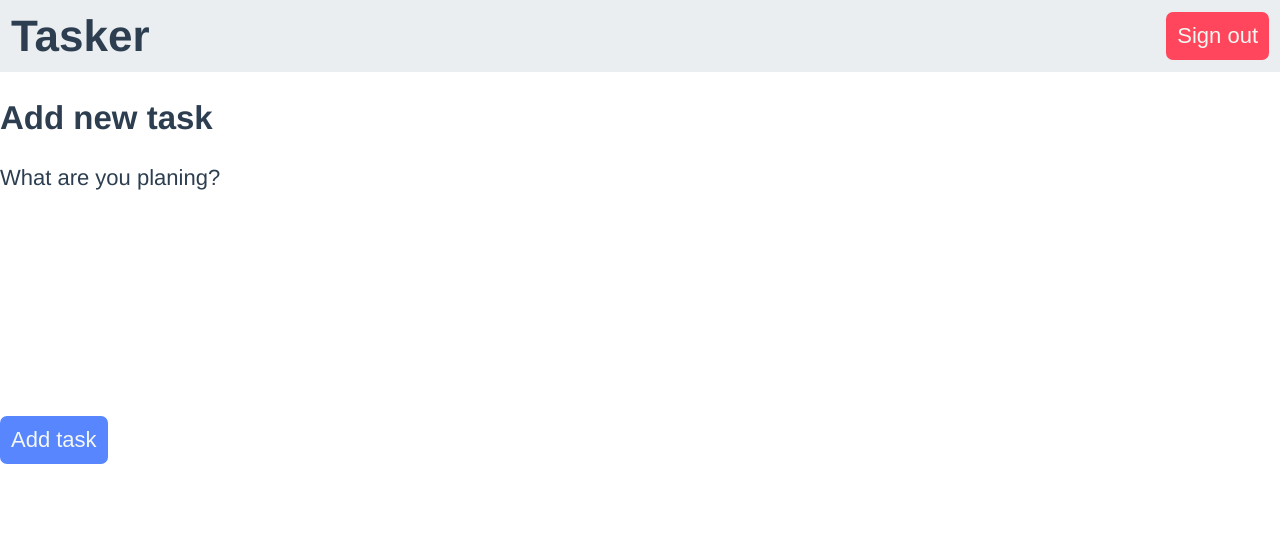
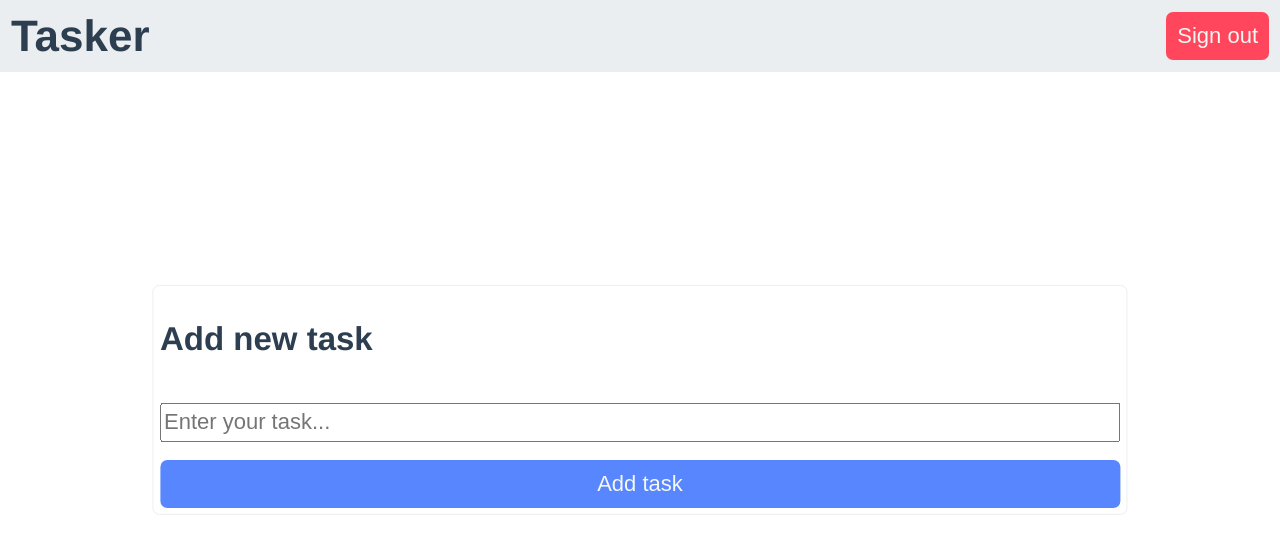
Before and after one commit to kochtaik/vue-smart-to-do, a Vue app: page /add in a window 1280 px wide. Shown: the top 554 px of the page. Built offline with nearby package versions, Linux system fonts and the light colour scheme; no server answers; the database is empty; sample sign-in values are in the browser's storage.

Commit message:
improve UI/UX

```diff
--- a/src/assets/colors.scss
+++ b/src/assets/colors.scss
@@ -1,5 +1,5 @@
 $base-blue: #5786ff;
 $dark-contrast: #f5f7f2; // contrasts whith dark colors
-$header: #ebeef0;
+$base-gray: #ebeef0;
 $red-alert: #ff465c;
 $base-font: #2c3e50;
--- a/src/components/Tasks/AddTask.vue
+++ b/src/components/Tasks/AddTask.vue
@@ -1,15 +1,14 @@
 <template>
   <section class="add-task">
     <h1 class="add-task__heading">Add new task</h1>
-    <div
-      class="add-task__content"
-      contenteditable="true"
-      @focus="clearTaskContent"
-      @blur="setDefaultPlaceholder"
-      @input="setInput($event.target.textContent)"
-    >
-      {{ taskContent }}
-    </div>
+    <input
+      class="add-task__input"
+      type="text"
+      name=""
+      id=""
+      placeholder="Enter your task..."
+      v-model="taskContent"
+    />
     <base-button class="add-task__button" @click="prepareDataBeforeSending">
       Add task
     </base-button>
@@ -20,7 +19,7 @@
 export default {
   data() {
     return {
-      taskContent: "What are you planing?",
+      taskContent: "",
     };
   },
   methods: {
@@ -29,15 +28,8 @@ export default {
         this.taskContent = "";
       }
     },
-    setDefaultPlaceholder() {
-      if (this.taskContent === "") {
-        this.taskContent = "What are you planing?";
-      }
-    },
-    setInput(inputValue) {
-      this.taskContent = inputValue;
-    },
-    prepareDataBeforeSending() {
+    async prepareDataBeforeSending() {
+      if (this.taskContent === "") return;
       const user = this.$store.state.authModule.currentUser;
       const taskRecord = {
         user,
@@ -47,7 +39,7 @@ export default {
           completed: false,
         },
       };
-      this.$store.dispatch("tasksModule/putTaskToServer", taskRecord);
+      await this.$store.dispatch("tasksModule/putTaskToServer", taskRecord);
     },
   },
 };
@@ -57,10 +49,21 @@ export default {
 @import "../../assets/colors";
 
 .add-task {
-  &__content {
-    height: 30vh;
-    width: 50%;
-    margin: 0.5em 0;
+  position: absolute;
+  left: 50%;
+  top: 50%;
+  transform: translate(-50%, -50%);
+  margin: 0 auto;
+  padding: 0.3em;
+  width: 75%;
+  display: flex;
+  flex-direction: column;
+  justify-content: center;
+  border: 1px solid $base-gray;
+  border-radius: 7px;
+  &__input {
+    height: 1.5em;
+    margin: 0.8em 0;
   }
   &__button {
     background: $base-blue;
--- a/src/components/Tasks/TasksList.vue
+++ b/src/components/Tasks/TasksList.vue
@@ -1,19 +1,34 @@
 <template>
   <section class="tasks">
     <template v-if="tasksNumber">
-      <h2 class="tasks__number">{{ tasksNumber }} task(-s) for this day</h2>
+      <div class="tasks__heading">
+        <h2 class="tasks__heading__number">
+          {{ tasksNumber }} task(-s) for this day
+        </h2>
+        <base-button class="tasks__heading__new-task">
+          <router-link to="/add">New task</router-link>
+        </base-button>
+      </div>
       <ul class="tasks__task-list task-list">
         <li
           class="task-list__item"
           v-for="(info, id, idx) in tasksByDay"
           :key="id"
         >
-          <label :for="id">{{ info.taskContent }}</label>
+          <label
+            :for="id"
+            class="task-list__item__label"
+            :class="{ 'task-list__item__label--done': info.completed }"
+          >
+            {{ info.taskContent }}
+          </label>
           <input
+            class="task-list__item__checkbox"
             type="checkbox"
             name=""
             :id="idx"
             :value="createJSONString({ id, info })"
+            :checked="info.completed"
             @change="changeTaskStatus($event.target.value)"
           />
         </li>
@@ -22,9 +37,6 @@
     <template v-else>
       <h1>No tasks for this day</h1>
     </template>
-    <base-button class="tasks__new-task">
-      <router-link to="/add">New task</router-link>
-    </base-button>
   </section>
 </template>
 
@@ -64,10 +76,57 @@ export default {
       return JSON.stringify(taskObj);
     },
   },
-  // watch: {
-  //   completedTasks(tasks) {
-  //     this.changeTaskStatus(tasks);
-  //   },
-  // },
 };
 </script>
+
+<style lang="scss" scoped>
+@import "../../assets/colors";
+
+.tasks {
+  display: flex;
+  flex-direction: column;
+  &__heading {
+    display: flex;
+    align-items: center;
+
+    &__new-task {
+      padding: 0.5em;
+      margin-left: 0.5em;
+      background: $base-blue;
+      height: 2em;
+
+      & > a {
+        color: $dark-contrast;
+        text-decoration: none;
+      }
+    }
+  }
+  .task-list {
+    list-style: none;
+    margin-top: 0;
+
+    &__item {
+      font-size: 1.2em;
+      padding: 0.5em;
+      border-bottom: 1px solid $base-gray;
+      display: flex;
+      justify-content: space-between;
+      align-items: center;
+      &__checkbox {
+        cursor: pointer;
+        transform: scale(3);
+        margin-right: 1.3em;
+      }
+      &__label--done {
+        text-decoration: line-through;
+      }
+    }
+  }
+}
+
+@media (min-width: 768px) {
+  .task-list {
+    width: 75%;
+  }
+}
+</style>
--- a/src/components/UI/TheHeader.vue
+++ b/src/components/UI/TheHeader.vue
@@ -23,7 +23,7 @@ export default {
   justify-content: space-between;
   align-items: center;
   padding: 0.5em;
-  background: $header;
+  background: $base-gray;
 
   &__app-name {
     font-weight: 700;
--- a/src/store/modules/tasks.js
+++ b/src/store/modules/tasks.js
@@ -1,4 +1,5 @@
 import firebase from "firebase";
+import router from "../../router";
 import { destructureDate } from "../../utils/DateParser";
 
 const tasksModule = {
@@ -23,6 +24,7 @@ const tasksModule = {
           .database()
           .ref(`users/${user.uid}/${year}/${month}/${day}`);
         await usersRef.push(info);
+        await router.push("/");
       } catch (error) {
         console.error(error.message);
       }
```
